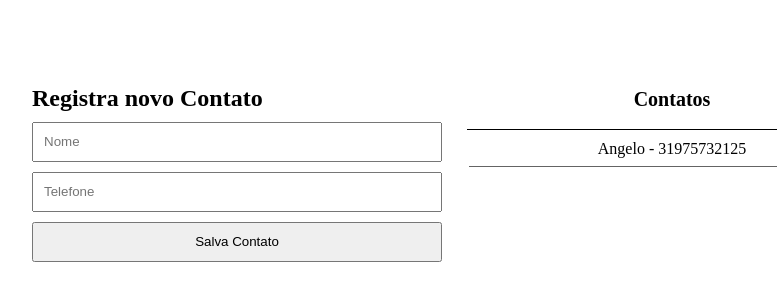
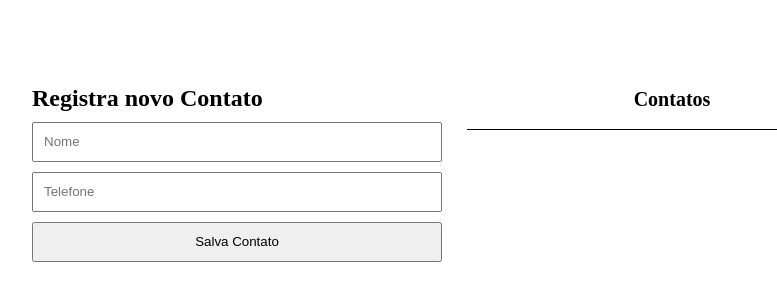
Before and after one commit to Angelo-pdr/formulario-de-contato, a plain HTML site: page index.html in a window 1280 px wide. Shown: the part 232-532 px from the top of the page, without its empty margins (178-955 px from the left). Drawn offline with Linux system fonts and the light colour scheme.

Commit message:
refatorando html

```diff
--- a/index.html
+++ b/index.html
@@ -22,7 +22,7 @@
                 <caption>Contatos</caption>
                 <thead id="thead">
                     <tr>
-                        <th id="numeros">Angelo - 31975732125</th>
+
                     </tr>
                 </thead>
             </table>
```
